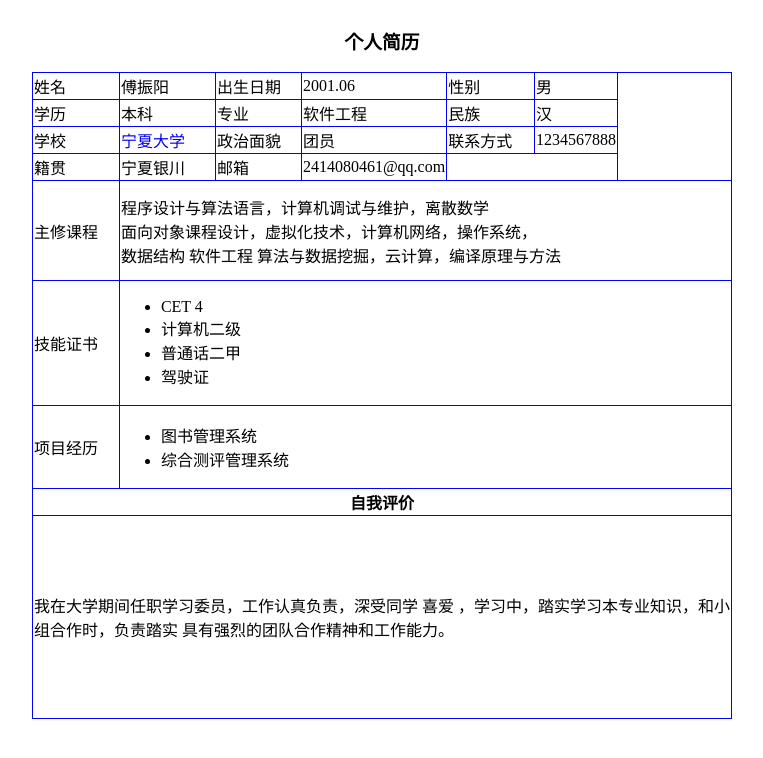
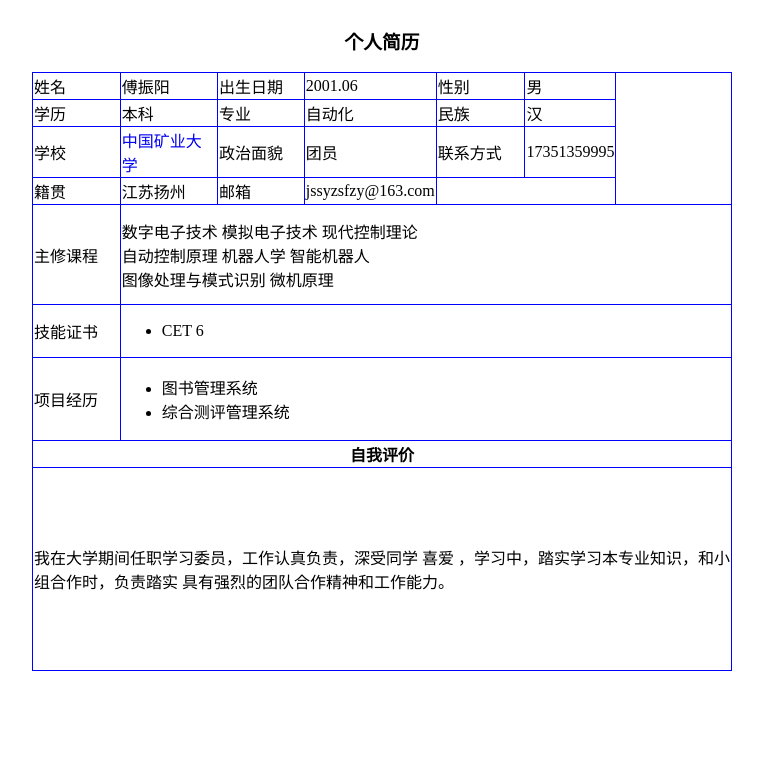
Before and after one commit to jssyzsfzy/jssyzsfzy, a plain HTML site: page index.html in a window 1280 px wide. Shown: the whole page, without its empty margins (258-1021 px from the left). Drawn offline with Linux system fonts and the light colour scheme.

Commit message:
Update index.html

```diff
--- a/index.html
+++ b/index.html
@@ -31,40 +31,37 @@
         <td>学历</td>
         <td>本科</td>
         <td>专业</td>
-        <td>软件工程</td>
+        <td>自动化</td>
         <td>民族</td>
         <td>汉</td>
     </tr>
     <tr>
         <td>学校</td>
-        <td><a href="http://127.0.0.1:8020/Hbuilder2/index.html" target="_blank"> 宁夏大学</a></td>
+        <td><a href="cumt.edu..cn" target="_blank"> 中国矿业大学</a></td>
         <td>政治面貌</td>
         <td>团员</td>
         <td>联系方式</td>
-        <td>1234567888</td>
+        <td>17351359995</td>
     </tr>
     <tr>
         <td>籍贯</td>
-        <td>宁夏银川</td>
+        <td>江苏扬州</td>
         <td>邮箱</td>
-        <td>2414080461@qq.com</td>
+        <td>jssyzsfzy@163.com</td>
     </tr>
     <tr height="100">
         <td>主修课程</td>
        <td colspan="6">
-           程序设计与算法语言，计算机调试与维护，离散数学    <br/>
-           面向对象课程设计，虚拟化技术，计算机网络，操作系统，    <br/>
-           数据结构 软件工程 算法与数据挖掘，云计算，编译原理与方法<br/>
+           数字电子技术 模拟电子技术 现代控制理论           <br/>
+           自动控制原理 机器人学 智能机器人                <br/>
+           图像处理与模式识别 微机原理                    <br/>
        </td>
     </tr>
     <tr>
         <td>技能证书</td>
         <td colspan="6">
             <ul>
-                <li>CET 4</li>
-                <li>计算机二级</li>
-                <li>普通话二甲</li>
-                <li>驾驶证</li>
+                <li>CET 6</li>
             </ul>
         </td>
     </tr>
```
